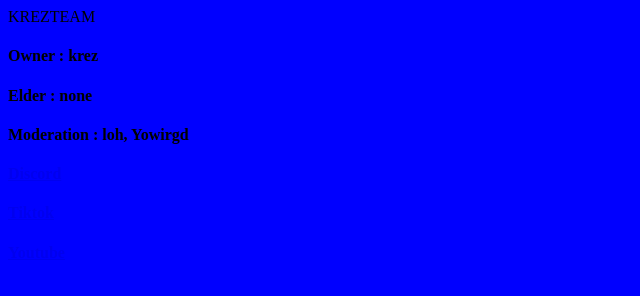
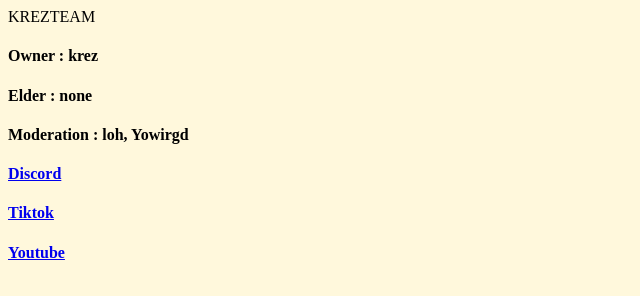
Before and after one commit to KREZYT/KREZTEAML, a plain HTML site: page index.html in a window 1280 px wide. Shown: the whole page, without its empty margins (0-640 px from the left). Drawn offline with Linux system fonts and the light colour scheme.

Commit message:
Update index.html

```diff
--- a/index.html
+++ b/index.html
@@ -8,7 +8,6 @@
 KREZTEAM
 </body>
 <h4>Owner : krez</h4>
-
 <h4>Elder : none</h4>
 
 <h4>Moderation : loh, Yowirgd</h4>
@@ -20,7 +19,7 @@ KREZTEAM
 <h4><a href="https://www.youtube.com/channel/UC_NnAg6wLKoADmlrF2E40Pw">Youtube</a></h4>
 <style>
     body {
-background-color: blue;
+background-color: cornsilk;
 
     }
 </style>
```
